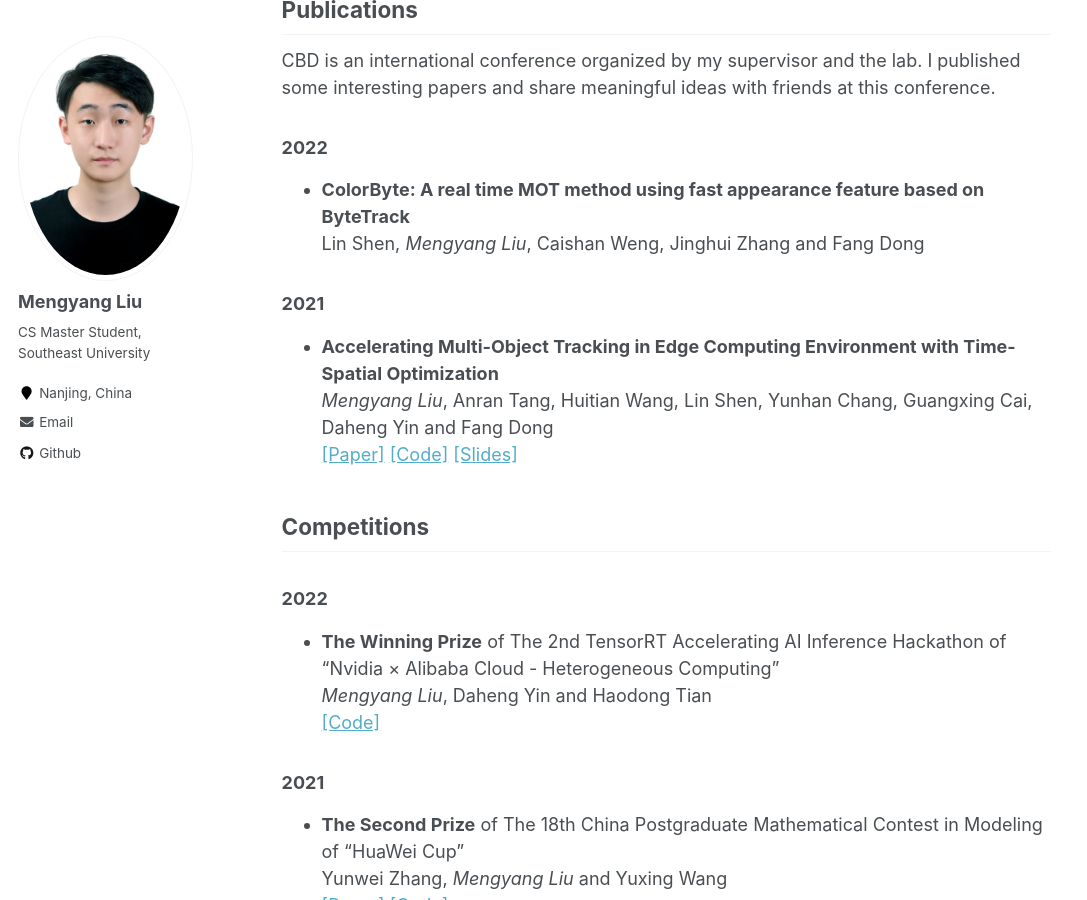
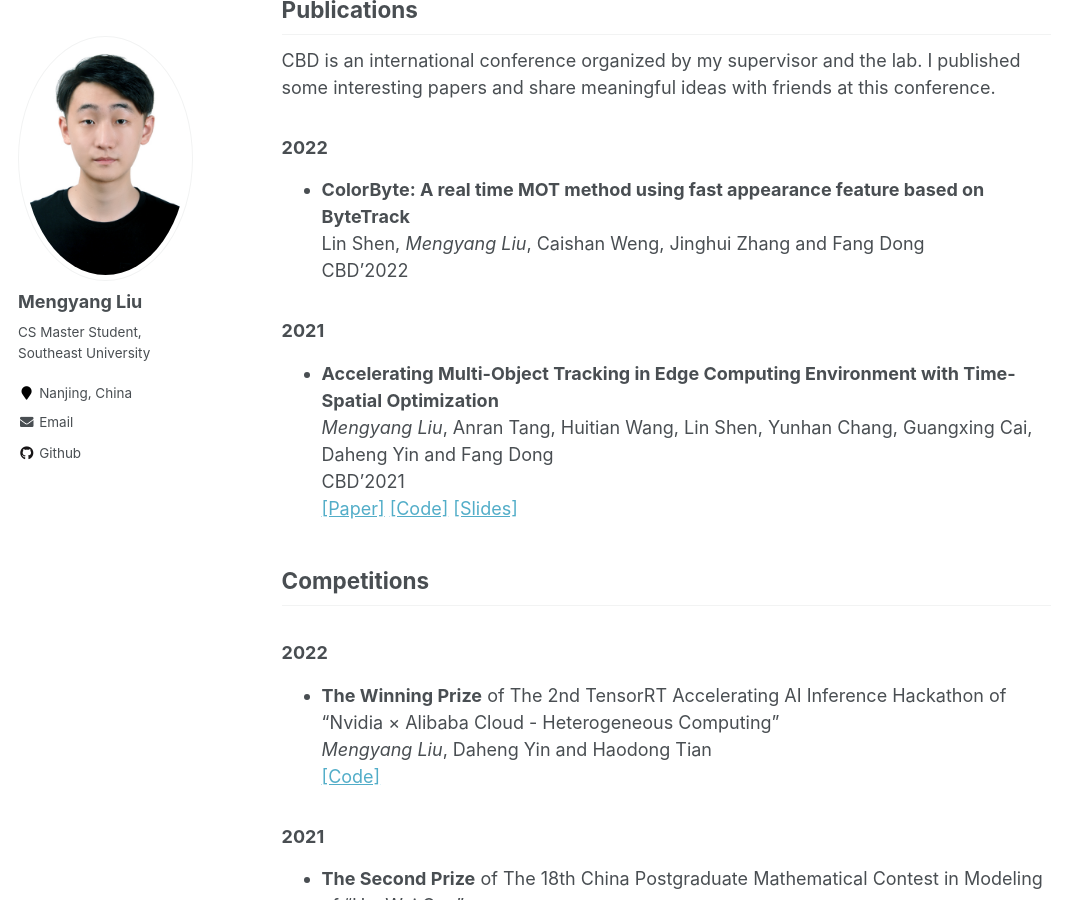
Before and after one commit to liu-mengyang/liu-mengyang.github.io, a Jekyll site: the page built from _pages/about.md, in a window 1280 px wide and 900 px high, scrolled down 344 px. Shown: the whole window, without its empty margins (0-1087 px from the left). Built offline with Jekyll 4.4.1, drawn with Linux system fonts in a browser that asks for light colours.

Commit message:
Update about

```diff
--- a/_pages/about.md
+++ b/_pages/about.md
@@ -18,12 +18,14 @@ CBD is an international conference organized by my supervisor and the lab. I pub
 ### 2022
 
 - **ColorByte: A real time MOT method using fast appearance feature based on ByteTrack**\\
-  Lin Shen, *Mengyang Liu*, Caishan Weng, Jinghui Zhang and Fang Dong
+  Lin Shen, *Mengyang Liu*, Caishan Weng, Jinghui Zhang and Fang Dong\\
+  CBD’2022
 
 ### 2021
 
 - **Accelerating Multi-Object Tracking in Edge Computing Environment with Time-Spatial Optimization**\\
   *Mengyang Liu*, Anran Tang, Huitian Wang, Lin Shen, Yunhan Chang, Guangxing Cai, Daheng Yin and Fang Dong\\
+  CBD’2021\\
   [[Paper]](https://liumengyang.xyz/pdf/cbd2021.pdf) [[Code]](https://github.com/liu-mengyang/MOTinA) [[Slides]](https://liumengyang.xyz/slides/cbd2021.pdf)
 
 ## Competitions
```
